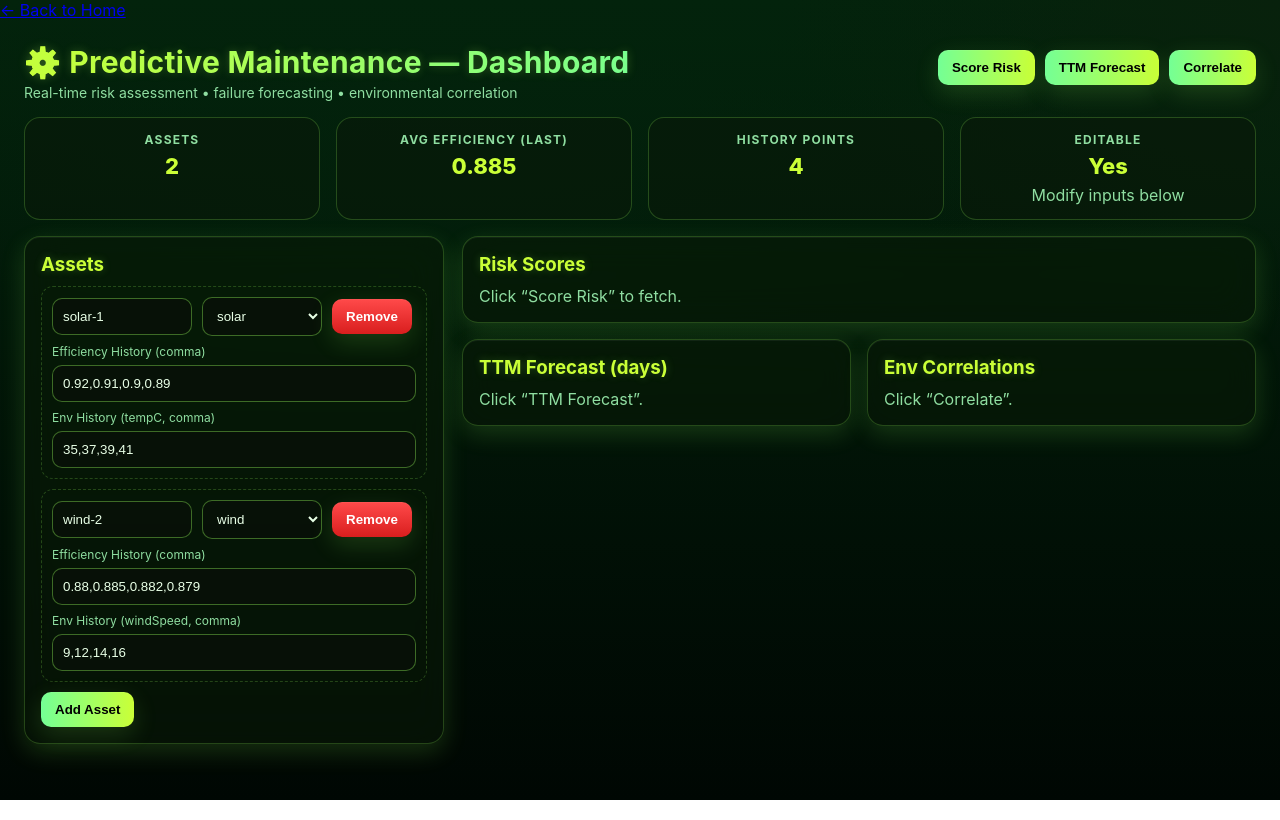
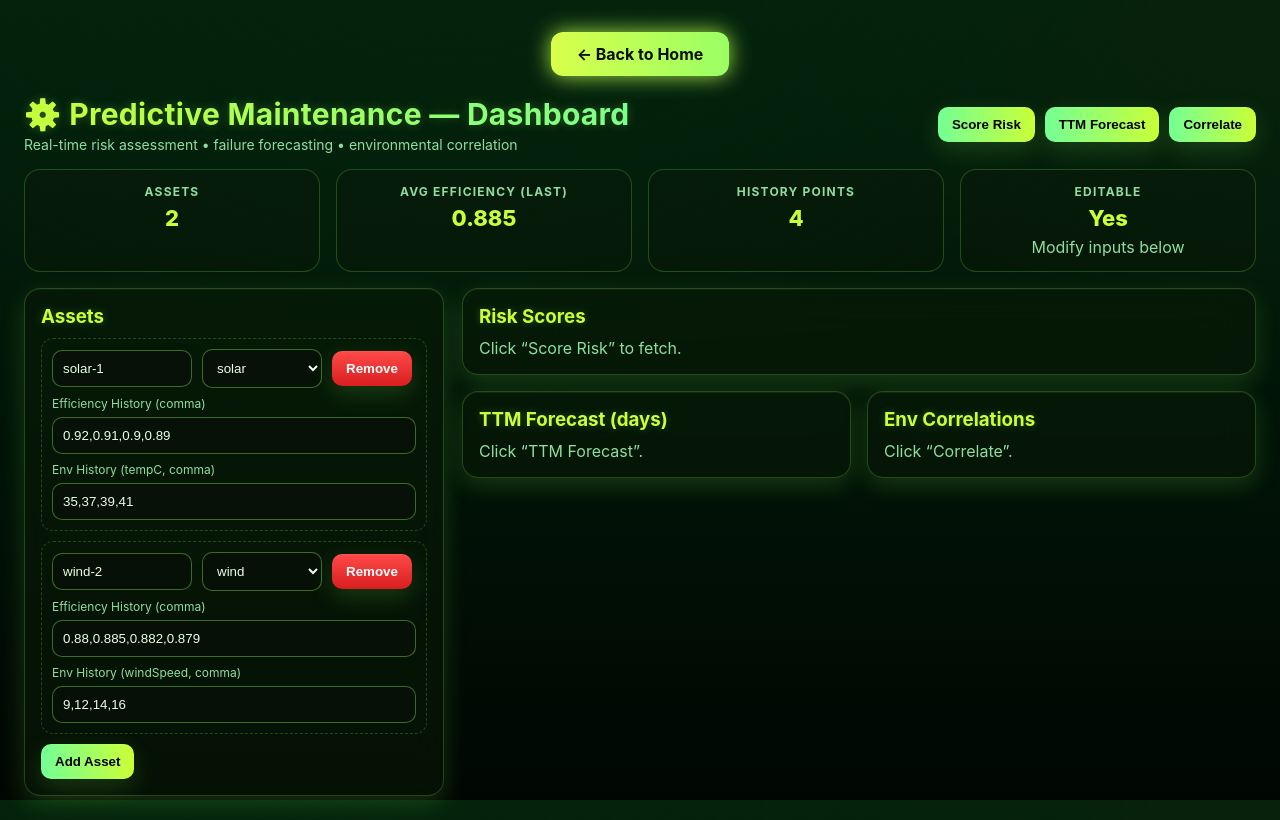
Before and after one commit to techcodings/Solar-Wind-Asset-Predictive-Maintenance-feature-12, a React (Vite) app: page / in a window 1280 px wide. Built offline with nearby package versions, Linux system fonts and the light colour scheme.

Commit message:
Update main.jsx

```diff
--- a/src/main.jsx
+++ b/src/main.jsx
@@ -31,24 +31,26 @@ const App = () => {
   const avgEff = (assets.reduce((s, a) => s + (a.efficiencyHist?.at(-1) || 0), 0) / assets.length).toFixed(3)
 
   return (
-    <>
-      {/* ✅ Fixed Back to Home (Top-Center) */}
+    <div className="wrap">
+
+      {/* ✅ Back to Home (top center, scrolls away) */}
+      <div className="btn-back-container">
         <a
           href="https://energy-verse-portal.netlify.app/?feature=10"
-        className="btn-back-center"
+          className="btn-back-scroll"
         >
           ← Back to Home
         </a>
+      </div>
 
-      <div className='wrap'>
       {/* Title */}
-        <div className="title" style={{ display: "flex", justifyContent: "space-between", alignItems: "flex-start", flexWrap: "wrap" }}>
+      <div className="title">
         <div>
           <h1>⚙️ Predictive Maintenance — Dashboard</h1>
           <div className="sub">Real-time risk assessment • failure forecasting • environmental correlation</div>
         </div>
 
-          <div className="toolbar" style={{ marginTop: "6px" }}>
+        <div className="toolbar">
           <button className="btn" onClick={() => risk.run(callFn("asset_predictive_maintenance", { assets }))}>Score Risk</button>
           <button className="btn" onClick={() => ttm.run(callFn("asset_ttm_forecast", { assets }))}>TTM Forecast</button>
           <button className="btn" onClick={() => corr.run(callFn("asset_env_correlation", { assets }))}>Correlate</button>
@@ -181,7 +183,6 @@ const App = () => {
         </div>
       </div>
     </div>
-    </>
   )
 }
 
```
Lines whose indentation alone changed are shown as unchanged.
